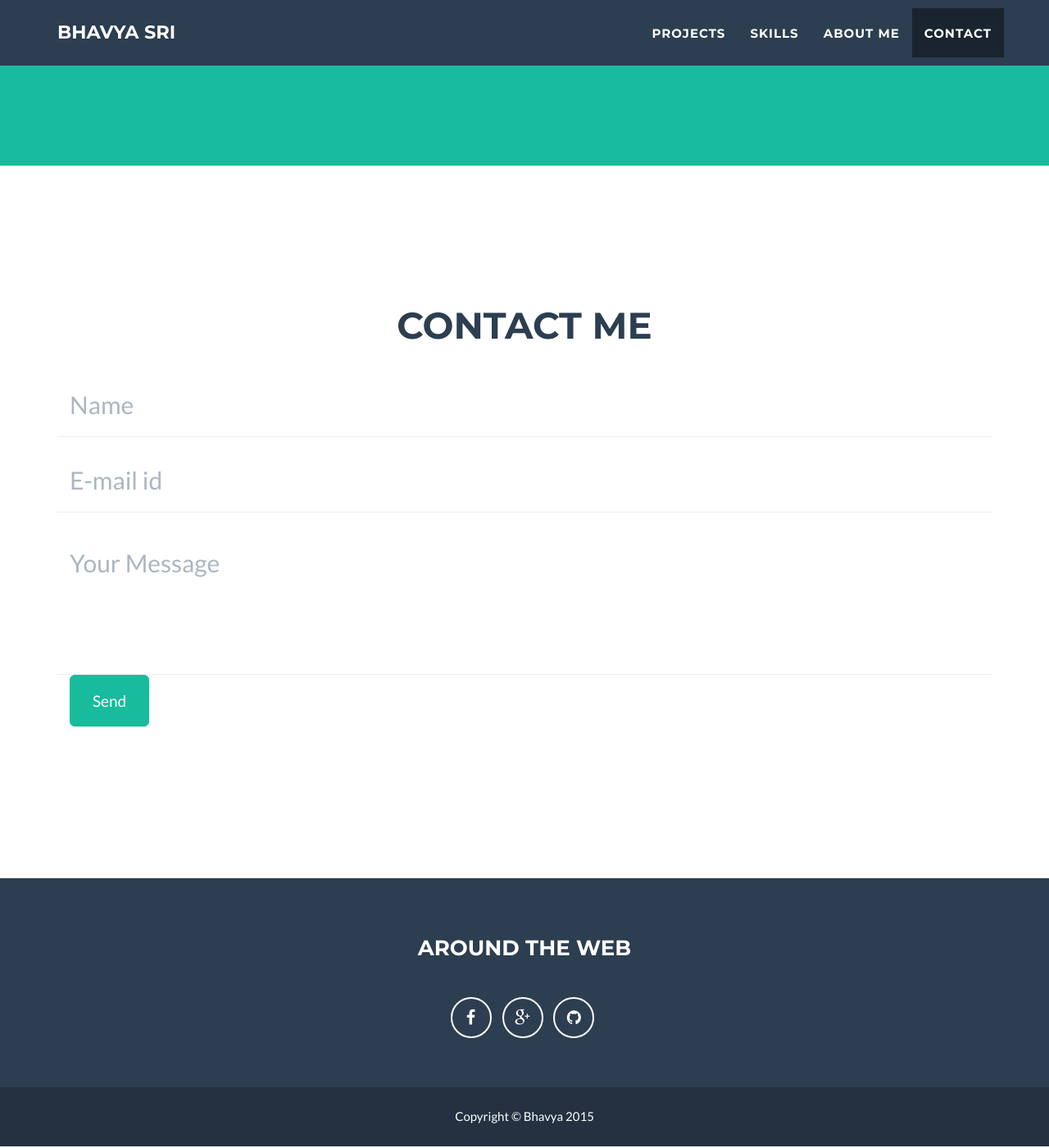
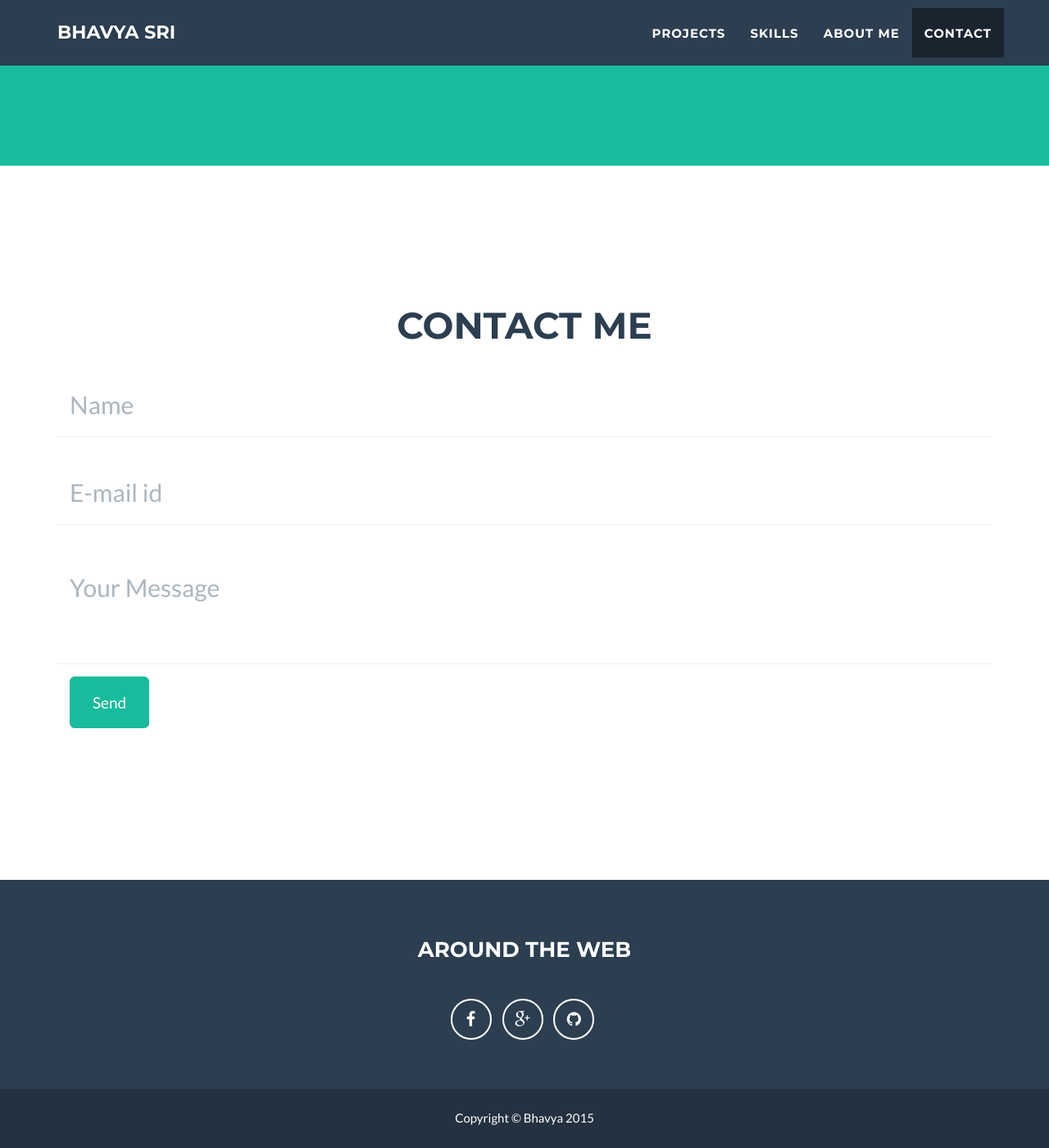
Before and after one commit to bhavya91/bhavya91.github.io, a Jekyll site: the page built from index.html, in a window 1280 px wide and 1400 px high, scrolled down 3894 px. Shown: the whole window at 82% size. Built offline with Jekyll 4.4.1, drawn with Linux system fonts in a browser that asks for light colours.

Commit message:
small change in contact page

```diff
--- a/_includes/contact.html
+++ b/_includes/contact.html
@@ -18,7 +18,7 @@
            <p> <label>Email Address</label><input type="text" class="form-control" placeholder="E-mail id"></p>
        </div>
        <div class="form-group col-xs-12 floating-label-form-group controls">
-           <p> <label>Message</label><textarea class="form-control" rows="3" placeholder="Your Message"></textarea></p>
+           <p> <label>Message</label><textarea class="form-control" rows="2" placeholder="Your Message"></textarea></p>
        </div>
        <div class="form-group col-xs-12">
            <!-- <button id="submit">Send</button></p> -->
--- a/_includes/css/main.css
+++ b/_includes/css/main.css
@@ -247,7 +247,7 @@ section.success {
 
 .floating-label-form-group {
     position: relative;
-    margin-bottom: 0;
+
     padding-bottom: .5em;
     border-bottom: 1px solid #eee;
 }
```
Also changed, not shown: img/portfolio/1800400_417673038407708_6387331160222295533_n.jpg (added).
